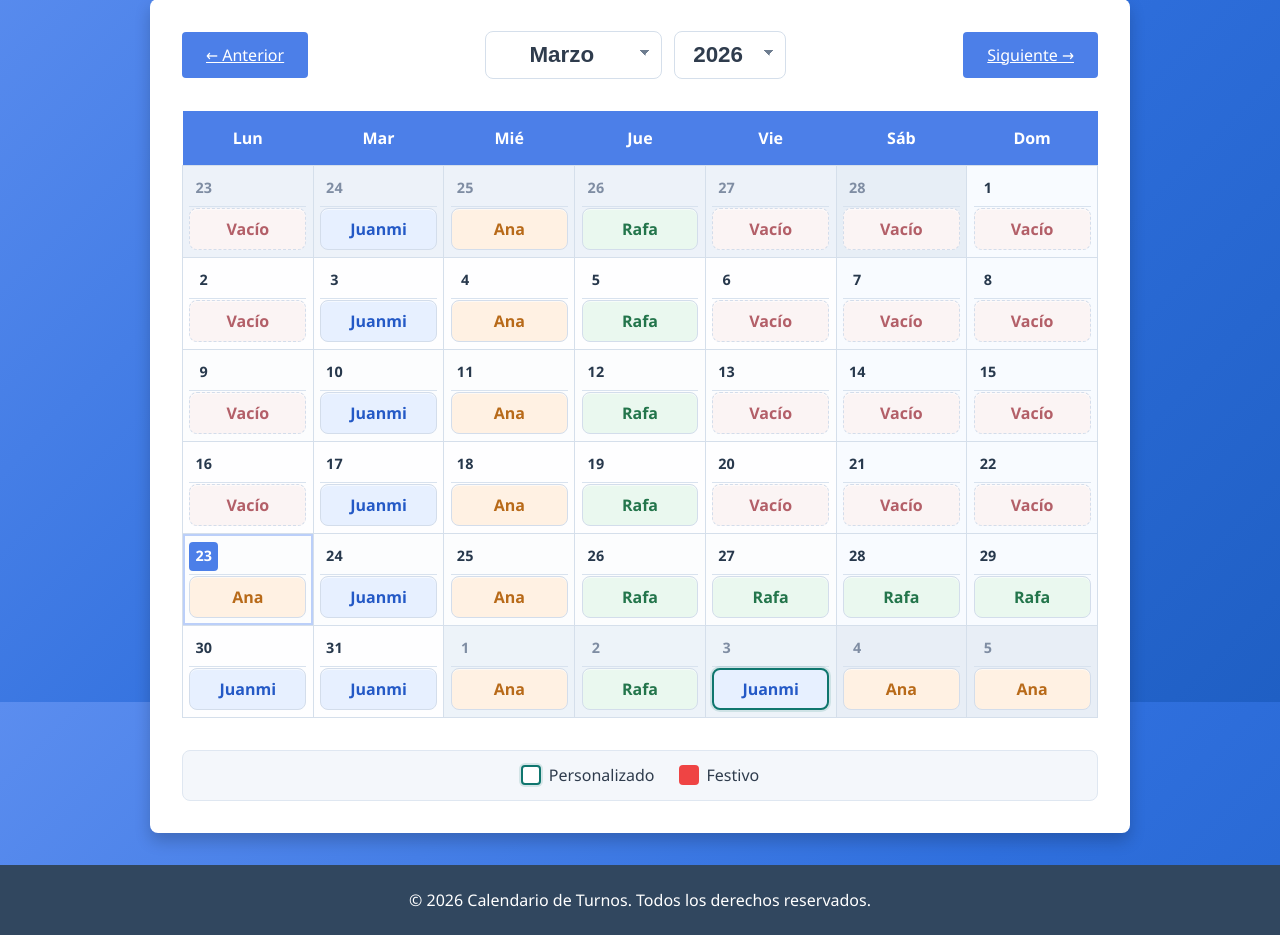
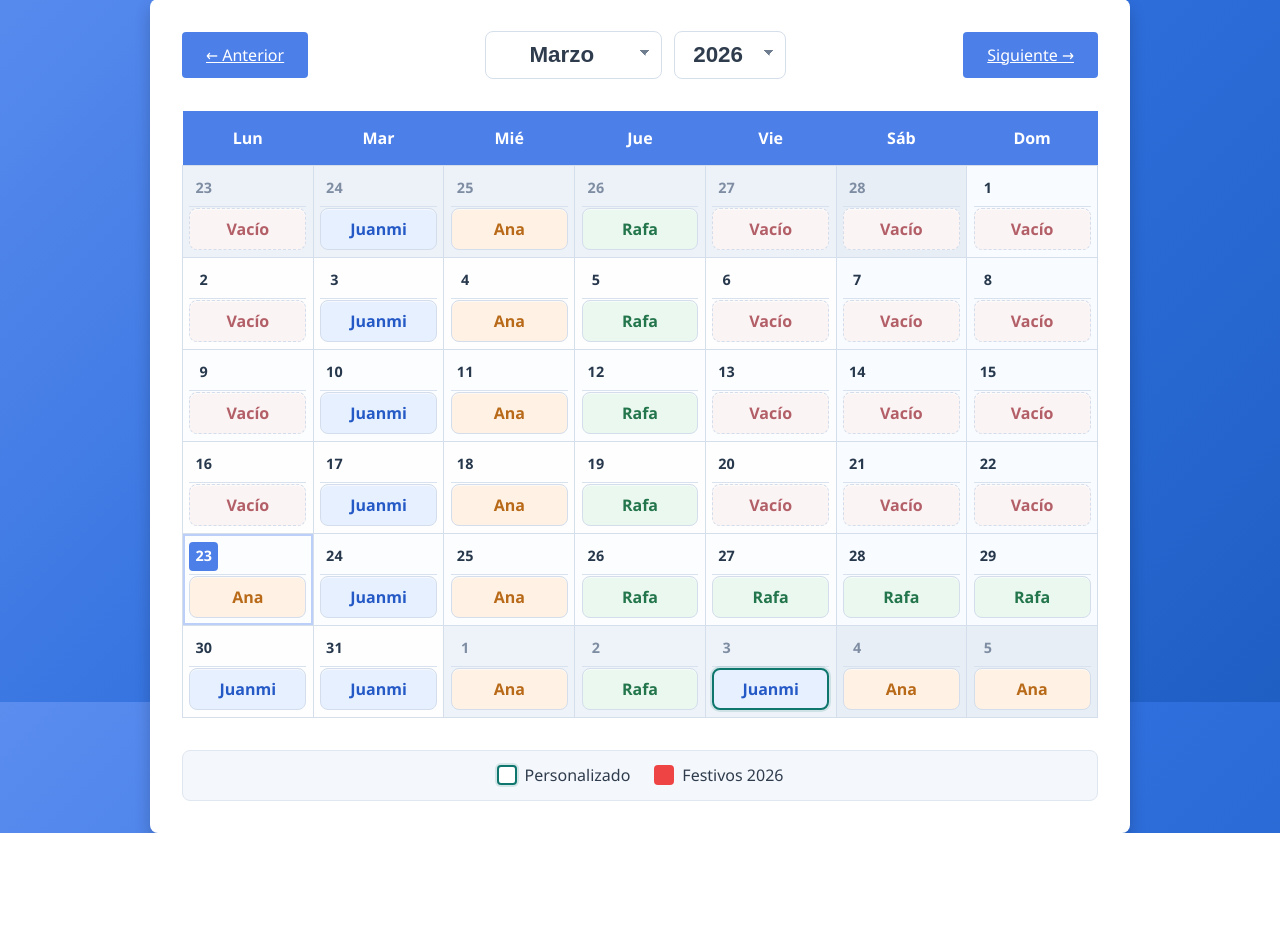
Before and after one commit to rg2011/calendario, a Flask app: page // in a window 1280 px wide. Shown: the part 98-1033 px from the top of the page. After the commit the page ends 931 px from the top, so only its background shows below. Run offline with Flask 3, Linux system fonts and the light colour scheme; data comes from the database, SQL or seed files in the repository; data that the repository does not hold is empty; parts of the project's set-up code (start-up, migrations or seed data) failed here and were passed over.

Commit message:
update drawings

```diff
--- a/app.py
+++ b/app.py
@@ -571,6 +571,7 @@ def render_calendar(year, month):
         'month_name': month_name,
         'month_options': month_options,
         'year_options': year_options,
+        'holiday_reference_year': current_year,
         'weeks': weeks,
         'days_of_week': ['Lun', 'Mar', 'Mié', 'Jue', 'Vie', 'Sáb', 'Dom'],
         'prev_url': url_for('calendar_view', year=prev_year, month=prev_month),
--- a/templates/base.html
+++ b/templates/base.html
@@ -30,9 +30,5 @@
     <main class="container">
         {% block content %}{% endblock %}
     </main>
-
-    <footer class="footer">
-        <p>&copy; 2026 Calendario de Turnos. Todos los derechos reservados.</p>
-    </footer>
 </body>
 </html>
--- a/templates/calendar.html
+++ b/templates/calendar.html
@@ -86,7 +86,7 @@
             <span class="legend-box custom"></span> Personalizado
         </div>
         <div class="legend-item">
-            <span class="legend-box holiday"></span> Festivo
+            <span class="legend-box holiday"></span> Festivos {{ holiday_reference_year }}
         </div>
     </div>
 
```
